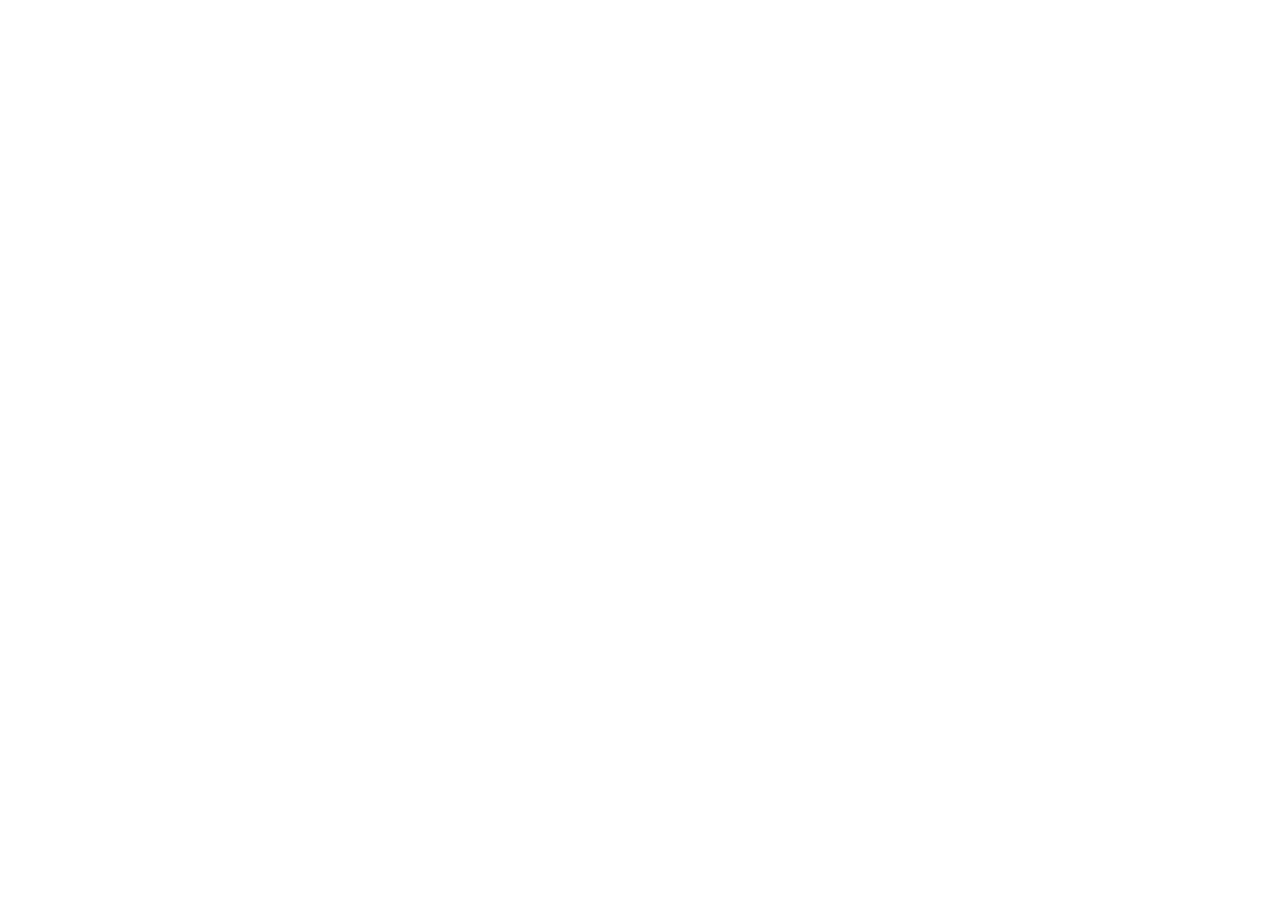
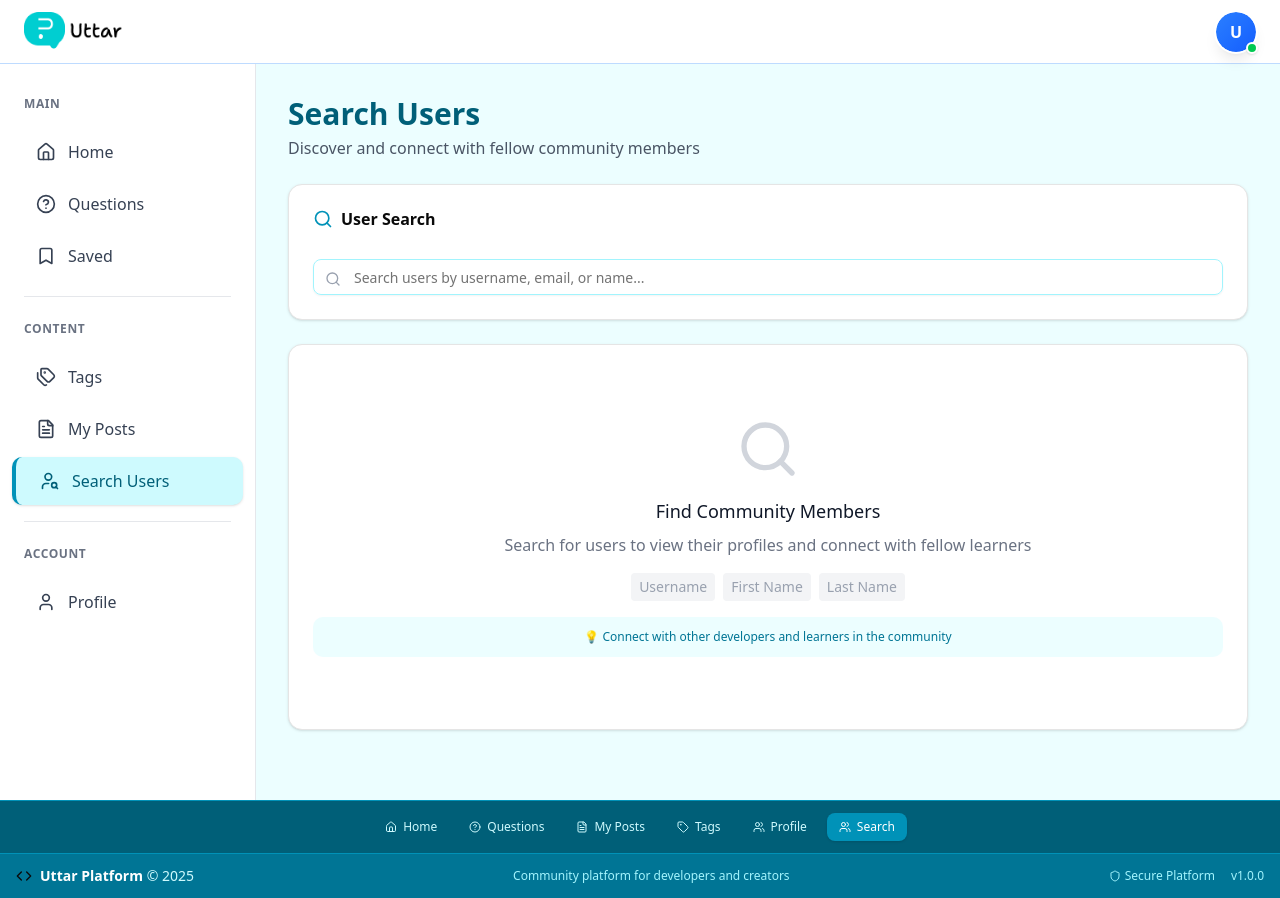
Before and after one commit to SarunMr/Uttar, a React (Vite) app in the folder frontend/: page /user/search in a window 1280 px wide. Before the commit this address had no page. Before the commit the page ends 800 px from the top, so only its background shows below. Built offline with nearby package versions, Linux system fonts and the light colour scheme.

Commit message:
user search frontend in userside done

```diff
--- a/frontend/src/pages/Admin/Dashboard.jsx
+++ b/frontend/src/pages/Admin/Dashboard.jsx
@@ -445,14 +445,29 @@
                   {/* Question Tags */}
 {question.tags && question.tags.length > 0 && (
   <div className="flex flex-wrap gap-1">
-                      {question.tags.slice(0, 2).map((tag, index) => (
+    {question.tags.slice(0, 2).map((tag, index) => {
+      // Function to get tag color based on tag name
+      const getTagColor = (tagName) => {
+        const lowerTag = tagName.toLowerCase();
+        switch (lowerTag) {
+          case 'admin':
+            return "px-2 py-1 text-xs bg-cyan-100 text-cyan-800 rounded-full font-medium";
+          case 'request':
+            return "px-2 py-1 text-xs bg-orange-100 text-orange-800 rounded-full font-medium";
+          default:
+            return "px-2 py-1 text-xs bg-gray-100 text-gray-600 rounded-full";
+        }
+      };
+
+      return (
         <span
           key={index}
-                          className="px-2 py-1 text-xs bg-cyan-100 text-cyan-800 rounded-full"
+          className={getTagColor(tag)}
         >
           {tag}
         </span>
-                      ))}
+      );
+    })}
     {question.tags.length > 2 && (
       <span className="text-xs text-gray-500">
         +{question.tags.length - 2} more
--- a/frontend/src/pages/Devlopers/UserQuestionDetail.jsx
+++ b/frontend/src/pages/Devlopers/UserQuestionDetail.jsx
@@ -1,4 +1,3 @@
-
 import { useState, useEffect, useRef } from "react";
 import { useParams, useNavigate } from "react-router-dom";
 import { Button } from "@/components/ui/button";
@@ -588,8 +587,8 @@
                       : tagName === "request"
                         ? "bg-orange-100 text-orange-800 border border-orange-200"
                         : tagName === "unknown"
-                        ? "bg-gray-100 text-gray-600 border border-gray-200"
-                        : "bg-cyan-100 text-cyan-800 border border-cyan-200",
+                          ? "bg-gray-100 text-gray-600 border border-gray-200"
+                          : "bg-gray-100 text-gray-800 border border-gray-200",
                   )}
                 >
                   <Tag className="h-3 w-3" />
--- /dev/null
+++ b/frontend/src/pages/Devlopers/UserSearchUsers.jsx
@@ -0,0 +1,248 @@
+
+import { useState, useEffect } from "react";
+import { Card, CardContent, CardHeader, CardTitle } from "@/components/ui/card";
+import { Avatar, AvatarFallback } from "@/components/ui/avatar";
+import { Input } from "@/components/ui/input";
+import { Badge } from "@/components/ui/badge";
+import {
+  User,
+  Search,
+  Calendar,
+  Loader2,
+  AlertCircle,
+  ArrowRight,
+  Mail,
+} from "lucide-react";
+import { cn } from "@/lib/utils";
+import { useNavigate } from "react-router-dom";
+import axios from "axios";
+
+export default function UserSearchUsers() {
+  const navigate = useNavigate();
+  const [searchTerm, setSearchTerm] = useState("");
+  const [users, setUsers] = useState([]);
+  const [loading, setLoading] = useState(false);
+  const [error, setError] = useState("");
+
+  const API_BASE_URL = "http://localhost:5000";
+
+  useEffect(() => {
+    if (searchTerm.trim()) {
+      const debounceTimer = setTimeout(() => {
+        searchUsers();
+      }, 500);
+      return () => clearTimeout(debounceTimer);
+    } else {
+      setUsers([]);
+    }
+  }, [searchTerm]);
+
+  const searchUsers = async () => {
+    if (!searchTerm.trim()) return;
+
+    setLoading(true);
+    setError("");
+    try {
+      const response = await axios.get(
+        `${API_BASE_URL}/api/users/search`, // Changed to user endpoint
+        {
+          params: { q: searchTerm },
+          headers: {
+            Authorization: `Bearer ${localStorage.getItem("token")}`,
+          },
+        },
+      );
+
+      if (response.data.success) {
+        setUsers(response.data.data);
+      } else {
+        setError(response.data.message || "Failed to search users");
+      }
+    } catch (error) {
+      console.error("Error searching users:", error);
+      setError("Failed to search users");
+    } finally {
+      setLoading(false);
+    }
+  };
+
+  const handleUserClick = (user) => {
+    navigate(`/user/search/${user.id}`);
+  };
+
+  const formatDate = (dateString) => {
+    return new Date(dateString).toLocaleDateString("en-US", {
+      year: "numeric",
+      month: "short",
+      day: "numeric",
+    });
+  };
+
+  // Generate avatar color based on name
+  const getAvatarColor = (firstName, lastName) => {
+    const colors = [
+      "bg-red-100 text-red-700",
+      "bg-cyan-100 text-cyan-700",
+      "bg-green-100 text-green-700",
+      "bg-yellow-100 text-yellow-700",
+      "bg-purple-100 text-purple-700",
+      "bg-pink-100 text-pink-700",
+      "bg-indigo-100 text-indigo-700",
+      "bg-teal-100 text-teal-700",
+    ];
+    const nameHash = ((firstName || "") + (lastName || "")).length;
+    return colors[nameHash % colors.length];
+  };
+
+  return (
+    <div className="space-y-6">
+      {/* Header */}
+      <div>
+        <h1 className="text-3xl font-bold text-cyan-800">Search Users</h1>
+        <p className="text-gray-600 mt-1">
+          Discover and connect with fellow community members
+        </p>
+      </div>
+
+      {/* Error Messages */}
+      {error && (
+        <div className="bg-red-50 border border-red-200 rounded-lg p-4">
+          <div className="flex items-center gap-2">
+            <AlertCircle className="h-5 w-5 text-red-600" />
+            <p className="text-red-700">{error}</p>
+          </div>
+        </div>
+      )}
+
+      {/* Search Section */}
+      <Card>
+        <CardHeader>
+          <CardTitle className="flex items-center gap-2">
+            <Search className="h-5 w-5 text-cyan-600" />
+            User Search
+          </CardTitle>
+        </CardHeader>
+        <CardContent>
+          <div className="relative">
+            <Search className="absolute left-3 top-3 h-4 w-4 text-gray-400" />
+            <Input
+              placeholder="Search users by username, email, or name..."
+              value={searchTerm}
+              onChange={(e) => setSearchTerm(e.target.value)}
+              className="pl-10 border-cyan-200 focus:border-cyan-400"
+            />
+          </div>
+          {loading && (
+            <div className="flex items-center justify-center py-4">
+              <Loader2 className="h-5 w-5 animate-spin text-cyan-600" />
+              <span className="ml-2 text-gray-600">Searching...</span>
+            </div>
+          )}
+        </CardContent>
+      </Card>
+
+      {/* Search Results */}
+      {users.length > 0 && (
+        <Card>
+          <CardHeader>
+            <CardTitle>Search Results ({users.length})</CardTitle>
+          </CardHeader>
+          <CardContent>
+            <div className="space-y-4">
+              {users.map((user) => (
+                <div
+                  key={user.id}
+                  className="flex items-center gap-4 p-4 border border-gray-200 rounded-lg hover:bg-gray-50 transition-colors cursor-pointer group"
+                  onClick={() => handleUserClick(user)}
+                >
+                  <Avatar className="h-12 w-12">
+                    <AvatarFallback
+                      className={cn(
+                        "font-semibold",
+                        getAvatarColor(user.firstName, user.lastName),
+                      )}
+                    >
+                      {user.firstName?.[0]?.toUpperCase() || ""}
+                      {user.lastName?.[0]?.toUpperCase() || ""}
+                    </AvatarFallback>
+                  </Avatar>
+                  <div className="flex-1">
+                    <h3 className="font-medium text-gray-900">
+                      {user.firstName} {user.lastName}
+                    </h3>
+                    <p className="text-sm text-gray-600">@{user.username}</p>
+                    {/* Removed email for privacy */}
+                    <div className="flex items-center gap-2 text-xs text-gray-500 mt-1">
+                      <Calendar className="h-3 w-3" />
+                      Joined {formatDate(user.createdAt)}
+                    </div>
+                  </div>
+                  <div className="flex items-center gap-2">
+                    {/* Only show role if it's admin, hide regular users for cleaner UI */}
+                    {user.role === "admin" && (
+                      <Badge
+                        variant="default"
+                        className="bg-cyan-100 text-cyan-800"
+                      >
+                        Admin
+                      </Badge>
+                    )}
+                    {/* Show activity level instead of admin controls */}
+                    <Badge
+                      variant="secondary"
+                      className={cn(
+                        user.isActive
+                          ? "bg-green-100 text-green-800"
+                          : "bg-gray-100 text-gray-600",
+                      )}
+                    >
+                      {user.isActive ? "Active" : "Inactive"}
+                    </Badge>
+                    <ArrowRight className="h-4 w-4 text-gray-400 group-hover:text-cyan-600 transition-colors" />
+                  </div>
+                </div>
+              ))}
+            </div>
+          </CardContent>
+        </Card>
+      )}
+
+      {searchTerm && !loading && users.length === 0 && (
+        <Card>
+          <CardContent className="text-center py-8">
+            <User className="h-12 w-12 text-gray-400 mx-auto mb-3" />
+            <p className="text-gray-500">No users found for "{searchTerm}"</p>
+            <p className="text-gray-400 text-sm mt-2">
+              Try searching with different keywords or check spelling
+            </p>
+          </CardContent>
+        </Card>
+      )}
+
+      {/* Instructions */}
+      {!searchTerm && (
+        <Card>
+          <CardContent className="text-center py-12">
+            <Search className="h-16 w-16 text-gray-300 mx-auto mb-4" />
+            <h3 className="text-lg font-medium text-gray-900 mb-2">
+              Find Community Members
+            </h3>
+            <p className="text-gray-500 mb-4">
+              Search for users to view their profiles and connect with fellow learners
+            </p>
+            <div className="flex flex-wrap justify-center gap-2 text-sm text-gray-400">
+              <span className="bg-gray-100 px-2 py-1 rounded">Username</span>
+              <span className="bg-gray-100 px-2 py-1 rounded">First Name</span>
+              <span className="bg-gray-100 px-2 py-1 rounded">Last Name</span>
+            </div>
+            <div className="mt-4 p-3 bg-cyan-50 rounded-lg">
+              <p className="text-xs text-cyan-700">
+                💡 Connect with other developers and learners in the community
+              </p>
+            </div>
+          </CardContent>
+        </Card>
+      )}
+    </div>
+  );
+}
--- a/frontend/src/routes/AppRoutes.jsx
+++ b/frontend/src/routes/AppRoutes.jsx
@@ -29,6 +29,7 @@
 import UserMyPosts from "../pages/Devlopers/UserMyPosts.jsx";
 import UserEditQuestion from "../pages/Devlopers/UserEditQuestion.jsx";
 import UserProfile from "../pages/Devlopers/UserProfile.jsx";
+import UserSearchUsers from "../pages/Devlopers/UserSearchUsers.jsx";
 
 export default function AppRoutes() {
   return (
@@ -66,6 +67,7 @@
         <Route path="tags" element={<UserTags />} />
         <Route path="my-posts" element={<UserMyPosts />} />
         <Route path="my-posts/edit/:id" element={<UserEditQuestion />} />
+        <Route path="search" element={<UserSearchUsers />} />
         <Route path="profile" element={<UserProfile />} />
       </Route>
     </Routes>
```
Also changed, not shown: frontend/src/pages/Devlopers/Dashboard.jsx (+19 -3 lines). Lines whose indentation alone changed are shown as unchanged.
